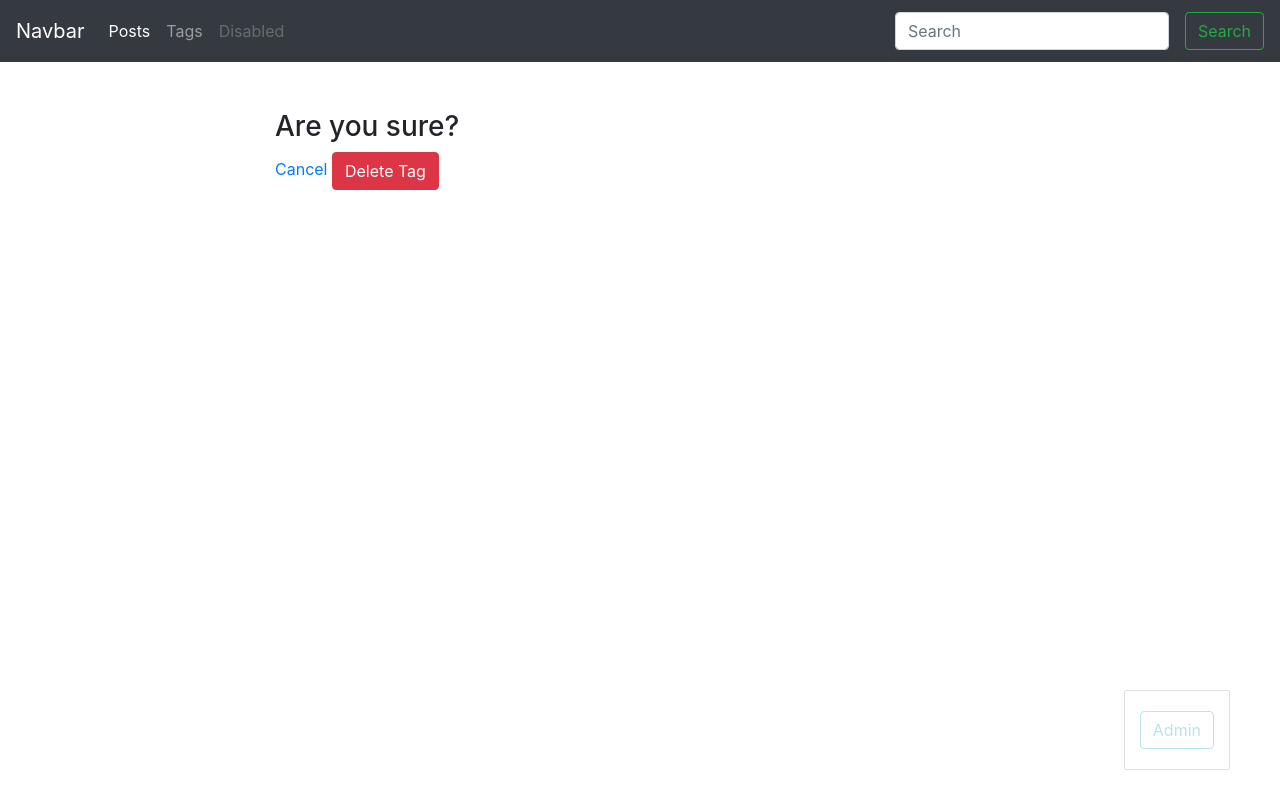
After one commit to ikolodiazhnyi/python-dj-blog, a Django app: a page that uses blogengine/templates/base.html in a window 1280 px wide. The commit adds this page. Run offline with Django 3.2, Linux system fonts and the light colour scheme; a user stored in the database is signed in; tables that the repository leaves empty hold one stand-in row (values such as "Sample post"); some libraries are stand-ins or nearby versions.

Commit message:
Last commit
- Add an opportunity to delete Post and Tags via forms.
- Add mixins.
- Add a custom CSS.
- Add an admin panel.
- Add a restriction for unauthorized users. LoginRequiredMixin.
- Add a pagination.
- Add an opportunity to search by posts (title or body).

```diff
--- a/blogengine/blog/models.py
+++ b/blogengine/blog/models.py
@@ -17,6 +17,9 @@ class Post(models.Model):
     tags = models.ManyToManyField('Tag', blank=True, related_name='posts')
     date_pub = models.DateTimeField(auto_now_add=True)
 
+    class Meta:
+        ordering = ['-date_pub']
+
     def save(self, *args, **kwargs):
         if not self.id:
             self.slug = gen_slug(self.title)
@@ -28,6 +31,9 @@ class Post(models.Model):
     def get_update_url(self):
         return reverse('post_update_url', kwargs={'slug': self.slug})
 
+    def get_delete_url(self):
+        return reverse('post_delete_url', kwargs={'slug': self.slug})
+
     def __str__(self):
         return '{}'.format(self.title)
 
@@ -36,11 +42,17 @@ class Tag(models.Model):
     title = models.CharField(max_length=50)
     slug = models.SlugField(max_length=50, unique=True)
 
+    class Meta:
+        ordering = ['title']
+
     def get_absolute_url(self):
         return reverse('tag_detail_url', kwargs={'slug': self.slug})
 
     def get_update_url(self):
         return reverse('tag_update_url', kwargs={'slug': self.slug})
 
+    def get_delete_url(self):
+        return reverse('tag_delete_url', kwargs={'slug': self.slug})
+
     def __str__(self):
         return '{}'.format(self.title)
--- a/blogengine/blog/templates/blog/base_blog.html
+++ b/blogengine/blog/templates/blog/base_blog.html
@@ -1 +1,10 @@
 {% extends 'base.html' %}
+
+{% block admin-panel %}
+    <a href="{% if posts %} {% url 'post_create_url' %} {% elif tags %} {% url 'tag_create_url' %} {% endif %}"
+    class="btn btn-light" style="{%if not posts and not tags %} display: none; {% endif %}">Create</a>
+    {% if detail %}
+        <a href="{{ admin_object.get_update_url }}" class="btn btn-light">Edit</a>
+        <a href="{{ admin_object.get_delete_url }}" class="btn btn-danger">Delete</a>
+    {% endif %}
+{% endblock%}
--- a/blogengine/blog/templates/blog/index.html
+++ b/blogengine/blog/templates/blog/index.html
@@ -1,12 +1,12 @@
 {% extends 'blog/base_blog.html' %}
-<h1>There will a lot of posts</h1>
-<h2>Keep in touch!</h2>
+
 {% block title %}
     Posts list
 {% endblock %}
+
 {% block content %}
     <h1 class="mb-5" > Posts </h1>
-    {% for post in posts %}
+    {% for post in page_object.object_list %}
          {% include 'blog/includes/post_card_template.html' %}
     {% endfor %}
 {% endblock %}
--- /dev/null
+++ b/blogengine/blog/templates/blog/tag_delete_form.html
@@ -0,0 +1,14 @@
+{% extends 'blog/base_blog.html' %}
+
+{% block title %}
+    Tag Delete
+{% endblock %}
+
+{% block content %}
+    <form action="{{ tag.get_delete_url }}" method="post">
+        {% csrf_token %}
+        <h3>Are you sure?</h3>
+        <a href="{{ tag.get_absolute_url }}">Cancel</a>
+        <button type="submit" class="btn btn-danger"> Delete Tag</button>
+    </form>
+{% endblock %}
--- a/blogengine/blog/urls.py
+++ b/blogengine/blog/urls.py
@@ -7,9 +7,11 @@ urlpatterns = [
     path('post/create/', PostCreate.as_view(), name='post_create_url'),
     path('post/<str:slug>/', PostDetail.as_view(), name='post_detail_url'),
     path('post/<str:slug>/update/', PostUpdate.as_view(), name='post_update_url'),
+    path('post/<str:slug>/delete/', PostDelete.as_view(), name='post_delete_url'),
     path('tags/', tags_list, name='tags_list_url'),
     path('tag/create/', TagCreate.as_view(), name='tag_create_url'),
     path('tag/<str:slug>/', TagDetail.as_view(), name='tag_detail_url'),
     path('tag/<str:slug>/update/', TagUpdate.as_view(), name='tag_update_url'),
+    path('tag/<str:slug>/delete/', TagDelete.as_view(), name='tag_delete_url'),
 
 ]
--- a/blogengine/blog/utils.py
+++ b/blogengine/blog/utils.py
@@ -1,4 +1,4 @@
-from django.shortcuts import render, get_object_or_404, redirect
+from django.shortcuts import render, get_object_or_404, redirect, reverse
 
 
 class ObjectDetailMixin:
@@ -9,7 +9,9 @@ class ObjectDetailMixin:
         obj = get_object_or_404(self.model, slug__iexact=slug)
         return render(request,
                       self.template,
-                      context={self.model.__name__.lower(): obj})
+                      context={self.model.__name__.lower(): obj,
+                               'admin_object': obj,
+                               'detail': True})
 
 
 class ObjectCreateMixin:
@@ -47,3 +49,18 @@ class ObjectUpdateMixin:
             new_obj = bound_form.save()
             return redirect(new_obj)
         return render(request, self.template, context={'form': bound_form, self.model.__name__.lower(): obj})
+
+
+class ObjectDeleteMixin:
+    model = None
+    template = None
+    redirect_url = None
+
+    def get(self, request, slug):
+        obj = self.model.objects.get(slug__iexact=slug)
+        return render(request, self.template, context={self.model.__name__.lower(): obj})
+
+    def post(self, request, slug):
+        obj = self.model.objects.get(slug__iexact=slug)
+        obj.delete()
+        return redirect(reverse(self.redirect_url))
--- a/blogengine/blog/views.py
+++ b/blogengine/blog/views.py
@@ -1,14 +1,45 @@
-from django.shortcuts import render, redirect
+from django.shortcuts import render, redirect, reverse
 from django.views.generic import View
 from .utils import *
 
 from .models import Post, Tag
 from .forms import TagForm, PostForm
 
+from django.contrib.auth.mixins import LoginRequiredMixin
+from django.core.paginator import Paginator
+from django.db.models import Q
+
 
 def posts_list(request):
-    posts_all = Post.objects.all()
-    return render(request, 'blog/index.html', context={'posts': posts_all})
+    search_query = request.GET.get('search', '')
+
+    if search_query:
+        posts = Post.objects.filter(Q(title__icontains=search_query) | Q(body__icontains=search_query))
+    else:
+        posts = Post.objects.all()
+    paginator = Paginator(posts, 1)
+    page_number = request.GET.get('page', 1)
+    page = paginator.get_page(page_number)
+    is_paginated = page.has_other_pages()
+
+    if page.has_previous():
+        prev_url = '?page={}'.format(page.previous_page_number())
+    else:
+        prev_url = ''
+
+    if page.has_next():
+        next_url = '?page={}'.format(page.next_page_number())
+    else:
+        next_url = ''
+
+    context = {
+        'page_object': page,
+        'is_paginated': is_paginated,
+        'next_url': next_url,
+        'prev_url': prev_url
+    }
+
+    return render(request, 'blog/index.html', context=context)
 
 
 def tags_list(request):
@@ -21,10 +52,11 @@ class PostDetail(ObjectDetailMixin, View):
     template = 'blog/post_detail.html'
 
 
-class PostUpdate(ObjectUpdateMixin, View):
+class PostUpdate(LoginRequiredMixin, ObjectUpdateMixin, View):
     model = Post
     model_form = PostForm
     template = 'blog/post_update_form.html'
+    raise_exception = True
 
 
 class TagDetail(ObjectDetailMixin, View):
@@ -32,17 +64,34 @@ class TagDetail(ObjectDetailMixin, View):
     template = 'blog/tag_detail.html'
 
 
-class TagCreate(ObjectCreateMixin, View):
+class TagCreate(LoginRequiredMixin, ObjectCreateMixin, View):
     model_form = TagForm
     template = 'blog/tag_create.html'
+    raise_exception = True
 
 
-class TagUpdate(ObjectUpdateMixin, View):
+class TagDelete(LoginRequiredMixin, ObjectDeleteMixin, View):
+    model = Tag
+    template = 'blog/tag_delete_form.html'
+    redirect_url = 'tags_list_url'
+    raise_exception = True
+
+
+class TagUpdate(LoginRequiredMixin, ObjectUpdateMixin, View):
     model = Tag
     model_form = TagForm
     template = 'blog/tag_update_form.html'
+    raise_exception = True
 
 
-class PostCreate(ObjectCreateMixin, View):
+class PostCreate(LoginRequiredMixin, ObjectCreateMixin, View):
     model_form = PostForm
     template = 'blog/post_create_form.html'
+    raise_exception = True
+
+
+class PostDelete(LoginRequiredMixin, ObjectDeleteMixin, View):
+    model = Post
+    template = 'blog/post_delete_form.html'
+    redirect_url = 'posts_list_url'
+    raise_exception = True
--- a/blogengine/blogengine/settings.py
+++ b/blogengine/blogengine/settings.py
@@ -119,3 +119,6 @@ USE_TZ = True
 # https://docs.djangoproject.com/en/3.0/howto/static-files/
 
 STATIC_URL = '/static/'
+STATICFILES_DIRS = [
+    os.path.join(BASE_DIR, 'static')
+]
--- a/blogengine/blogengine/urls.py
+++ b/blogengine/blogengine/urls.py
@@ -15,8 +15,10 @@ Including another URLconf
 """
 from django.contrib import admin
 from django.urls import path, include
+from .views import redirect_blog
 
 urlpatterns = [
+    path('', redirect_blog),
     path('admin/', admin.site.urls),
     path('blog/', include('blog.urls')),
 
--- /dev/null
+++ b/blogengine/blogengine/views.py
@@ -0,0 +1,5 @@
+from django.shortcuts import redirect
+
+
+def redirect_blog(request):
+    return redirect('posts_list_url', permanent=True)
--- /dev/null
+++ b/blogengine/static/css/styles.css
@@ -0,0 +1,14 @@
+.admin-panel {
+    border: 1px solid #999;
+    border-radius: 2px;
+    position: fixed;
+    right: 50px;
+    bottom: 30px;
+    opacity: 0.3;
+    padding: 15px;
+}
+
+.admin-panel a {
+    display: block;
+    margin: 5px 0;
+}
--- a/blogengine/templates/base.html
+++ b/blogengine/templates/base.html
@@ -1,9 +1,11 @@
+{% load static %}
 <!DOCTYPE html>
 <html lang="en">
 <head>
     <meta charset="UTF-8">
     <link rel="stylesheet" href="https://stackpath.bootstrapcdn.com/bootstrap/4.5.0/css/bootstrap.min.css"
-          integrity="sha384-9aIt2nRpC12Uk9gS9baDl411NQApFmC26EwAOH8WgZl5MYYxFfc+NcPb1dKGj7Sk" crossorigin="anonymous">
+          integrity="sha384-9aIt2nRpC12Uk9gS9baDl411NQApFmC26EwAOH8WgZl5MYYxFfc+NcPb1dKGj7Sk" crossorigin="anonymous"/>
+    <link rel="stylesheet" href="{% static 'css/styles.css' %}">
     <title>
         {% block title %}
             No title by default
@@ -31,8 +33,8 @@
                     <a class="nav-link disabled" href="#" tabindex="-1" aria-disabled="true">Disabled</a>
                 </li>
             </ul>
-            <form class="form-inline my-2 my-lg-1">
-                <input class="form-control mr-sm-3" type="search" placeholder="Search" aria-label="Search">
+            <form class="form-inline my-2 my-lg-1" action="{% url 'posts_list_url' %}">
+                <input class="form-control mr-sm-3" type="search" placeholder="Search" aria-label="Search" name="search">
                 <button class="btn btn-outline-success my-2 my-sm-0" type="submit">Search</button>
             </form>
         </div>
@@ -44,8 +46,43 @@
                 {% block content %}
                     No content by default
                 {% endblock %}
+
+                {% if is_paginated %}
+                    <nav aria-label="...">
+                        <ul class="pagination">
+
+                            <li class="page-item {% if not prev_url %} disabled {% endif %}">
+                                <a class="page-link" href="{{ prev_url }}" tabindex="-1">Previous</a>
+                            </li>
+
+                            {% for n in page_object.paginator.page_range %}
+                                {% if page_object.number == n %}
+                                    <li class="page-item active">
+                                        <a class="page-link" href="?page={{ n }}">{{ n }} <span class="sr-only">(current)</span></a>
+                                    </li>
+                                {% elif n > page_object.number|add:-3 and n < page_object.number|add:3 %}
+                                    <li class="page-item">
+                                        <a class="page-link" href="?page={{ n }}">{{ n }}</a>
+                                    </li>
+                                {% endif %}
+                            {% endfor %}
+
+                            <li class="page-item {% if not next_url %} disabled {% endif %}">
+                                <a class="page-link" href="{{ next_url }}">Next</a>
+                            </li>
+
+                        </ul>
+                    </nav>
+                {% endif %}
+
             </div>
         </div>
     </div>
+    {% if request.user.is_authenticated and request.user.is_staff %}
+        <div class="admin-panel align-items-center">
+            <a href="/admin" class="btn btn-outline-info">Admin</a>
+            {% block admin-panel %}{% endblock %}
+        </div>
+    {% endif %}
 </body>
 </html>
```
Also changed, not shown: blogengine/blog/templates/blog/post_delete_form.html (added, +14 -0 lines).
